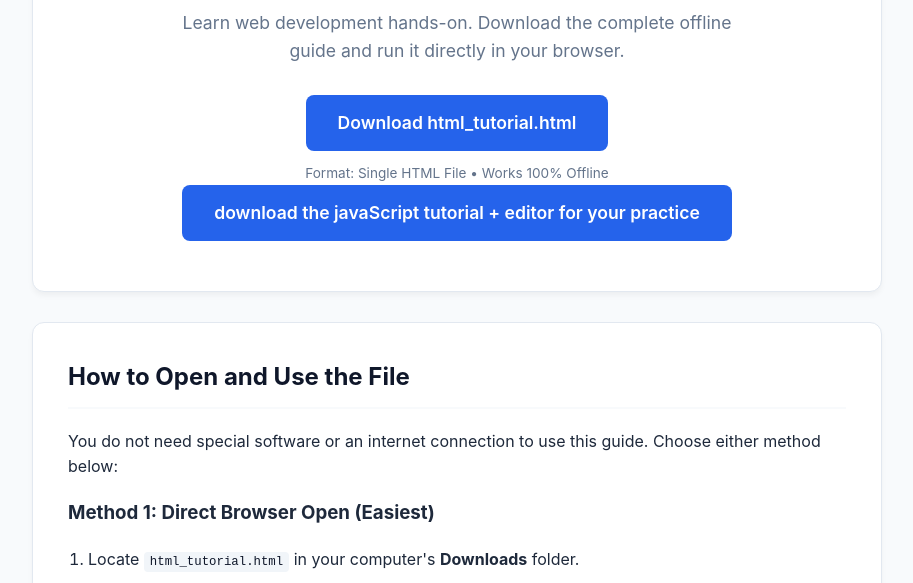
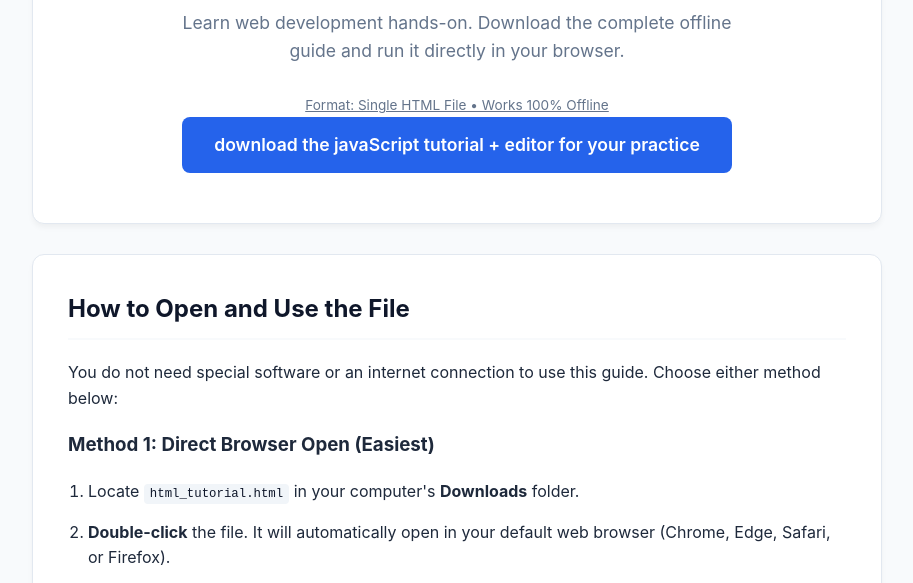
Before and after one commit to WebDeveloper-cpu/WebCraftStudio, a plain HTML site: page index.html in a window 1280 px wide. Shown: the part 162-745 px from the top of the page, without its empty margins (183-1096 px from the left). Drawn offline with Linux system fonts and the light colour scheme.

Commit message:
Update index.html

```diff
--- a/index.html
+++ b/index.html
@@ -145,10 +145,7 @@
         <p class="subtitle">Learn web development hands-on. Download the complete offline guide and run it directly in your browser.</p>
 
         <!-- The 'download' attribute forces the browser to save the file rather than just navigating to it -->
-        <a href="html_tutorial.html" download="html_tutorial.html" class="download-btn">
-            Download html_tutorial.html
-        </a>
-        <span class="file-info">Format: Single HTML File • Works 100% Offline</span>
+        <a href="html_tutorial.html" <span class="file-info">Format: Single HTML File • Works 100% Offline</span>
 
         <a href = "javascript_tutorial.html"  download = "javascript_tutorial.html" class = "download-btn">download the javaScript tutorial  +  editor for your  practice</a>
 
```
